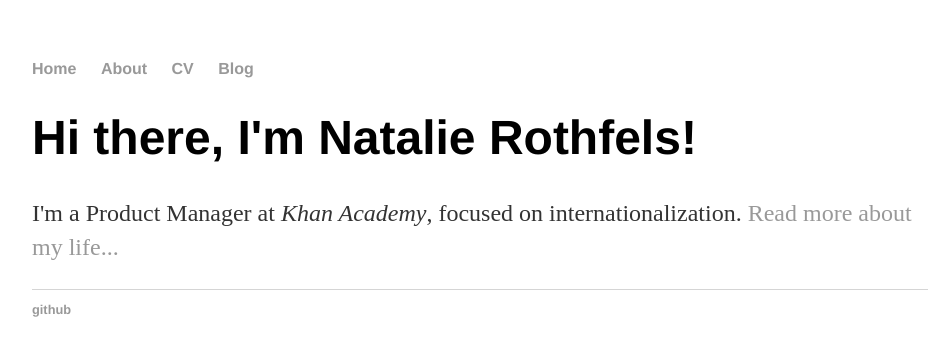
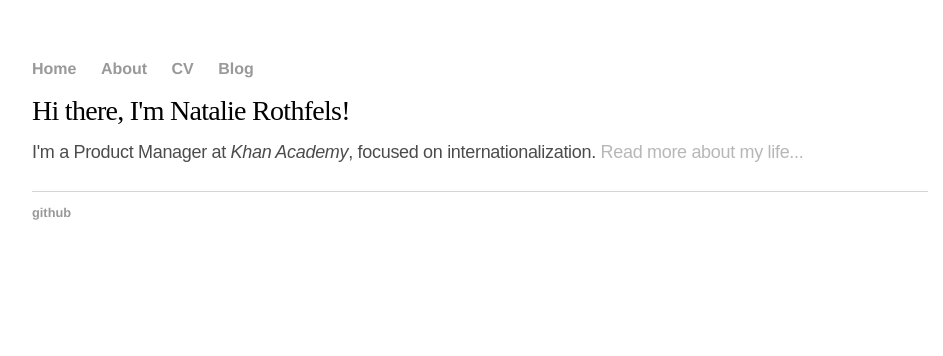
Before and after one commit to nrothfels/nrothfels.github.io, a Jekyll site: the page built from index.html, in a window 1280 px wide. Shown: the top 356 px of the page, without its empty margins (160-1103 px from the left). Built offline with Jekyll 4.4.1, drawn with Linux system fonts in a browser that asks for light colours; some web fonts are replaced.

Commit message:
Restylize with different fonts

```diff
--- a/css/main.css
+++ b/css/main.css
@@ -1,3 +1,10 @@
+@import 'https://fonts.googleapis.com/css?family=Khula:400';
+
+html {
+  -webkit-font-smoothing: antialiased;
+  -moz-osx-font-smoothing: grayscale;
+}
+
 body {
     margin: 60px auto;
     width: 70%;
@@ -20,13 +27,54 @@ a:hover {
     text-decoration: underline;
 }
 h1 {
-    font-size: 3em;
-    font-family:'Helvetica', 'Arial', 'Sans-Serif';
+  font-family: "clarendon-text-pro", sans serif;
+  font-size: 28px;
+  font-weight: 400;
+  line-height: 1.20;
+  opacity: 1.00;
+  margin-top: 0px;
+  margin-bottom: 10px;
+  letter-spacing: -0.72px;
+  word-spacing: 0.00px;
+  text-transform: none;
+}
+
+h2 {
+  font-family: "clarendon-text-pro", sans serif;
+    font-size: 24px;
+    font-weight: 400;
+    line-height: 1.20;
+    opacity: 1.00;
+    margin-top: 30px;
+    margin-bottom: 5px;
+    letter-spacing: -0.72px;
+    word-spacing: 0.00px;
+    text-transform: none;
+}
+
+h3 {
+    font-family: "clarendon-text-pro", sans serif;
+    font-size: 20px;
+    font-weight: 400;
+    line-height: 1.20;
+    opacity: 1.00;
+    margin-top: 30px;
+    margin-bottom: 5px;
+    letter-spacing: 0.00px;
+    word-spacing: 0.00px;
+    text-transform: none;
 }
 p {
-    font-size: 1.5em;
-    line-height: 1.4em;
-    color: #333;
+  font-family: "Khula", sans-serif;
+  font-size: 18px;
+  font-weight: 400;
+  line-height: 1.60;
+  opacity: 0.70;
+  margin-top: 0px;
+  margin-bottom: 25px;
+  letter-spacing: -0.30px;
+  word-spacing: -0.10px;
+  text-transform: none;
 }
 footer {
     border-top: 1px solid #d5d5d5;
```
